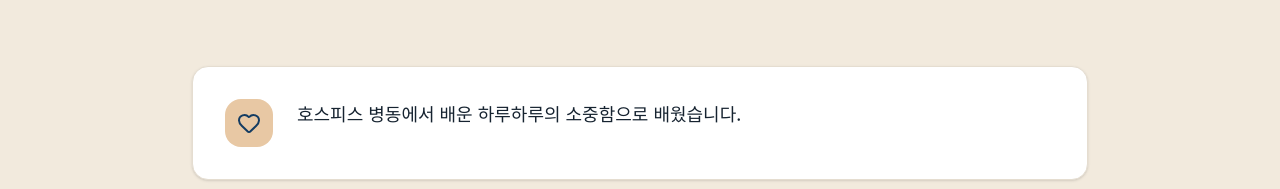
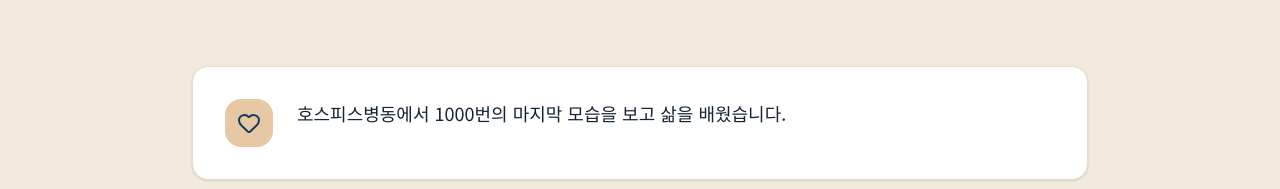
Before and after one commit to honeyzyz-cell/eunsil, a Next.js app: page / in a window 1280 px wide. Shown: the part 1058-1247 px from the top of the page. Built offline with nearby package versions, Linux system fonts and the light colour scheme.

Commit message:
문구 수정: 호스피스병동 텍스트 변경

```diff
--- a/components/landing/philosophy-section.tsx
+++ b/components/landing/philosophy-section.tsx
@@ -12,7 +12,7 @@ export function PhilosophySection() {
   const philosophyItems = [
     {
       icon: Heart,
-      text: "호스피스 병동에서 배운 하루하루의 소중함으로 배웠습니다.",
+      text: "호스피스병동에서 1000번의 마지막 모습을 보고 삶을 배웠습니다.",
     },
     {
       icon: Sparkles,
```
